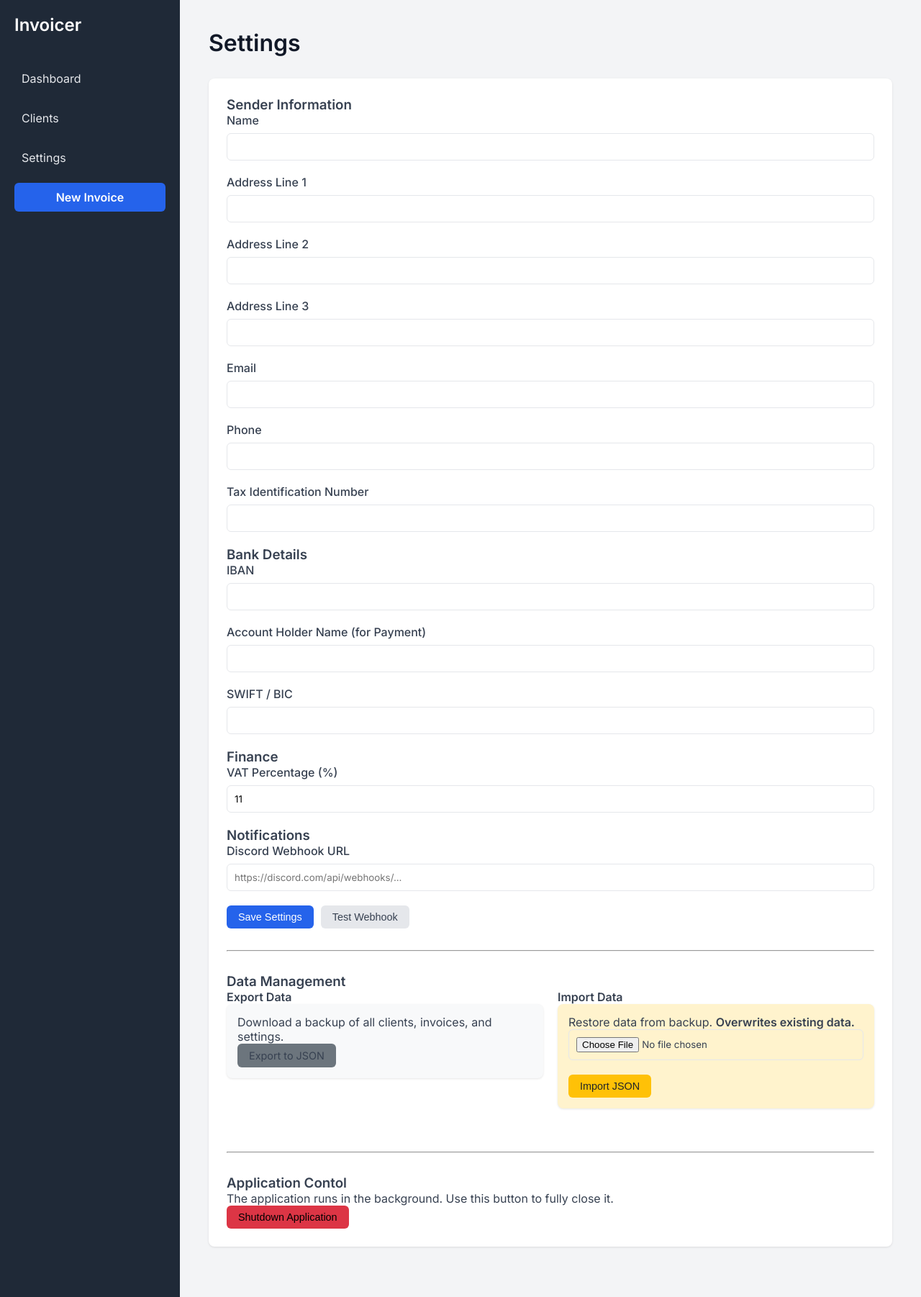
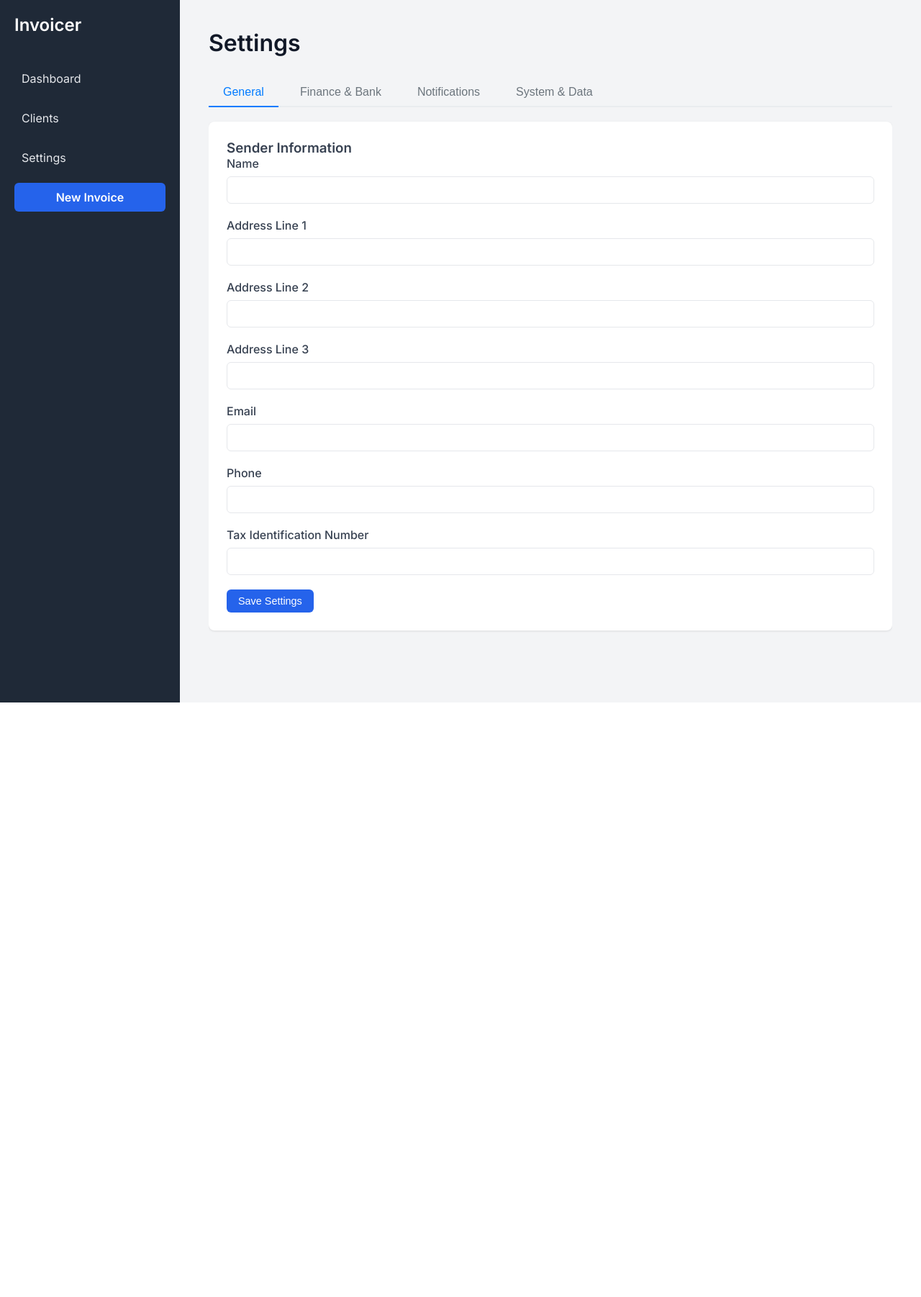
Before and after one commit to JosephLteif/Invoice-generator, a Flask app: page /settings in a window 1280 px wide. Shown: the whole page at 72% size. After the commit the page ends 976 px from the top, so only its background shows below. Run offline with Flask 3, Linux system fonts and the light colour scheme; parts of the project's set-up code (start-up, migrations or seed data) failed here and were passed over.

Commit message:
settings UI reworked

```diff
--- a/static/style.css
+++ b/static/style.css
@@ -193,3 +193,110 @@ input, select, textarea {
     background-color: #d1fae5;
     color: #065f46;
 }
+
+/* Tabs */
+.tabs {
+    display: flex;
+    border-bottom: 2px solid #e9ecef;
+    margin-bottom: 20px;
+    gap: 10px;
+}
+
+.tab-btn {
+    padding: 10px 20px;
+    border: none;
+    background: none;
+    cursor: pointer;
+    font-size: 1rem;
+    color: #6c757d;
+    font-weight: 500;
+    border-bottom: 2px solid transparent;
+    transition: all 0.3s ease;
+    margin-bottom: -2px;
+}
+
+.tab-btn:hover {
+    color: #495057;
+    background-color: rgba(0,0,0,0.02);
+    border-radius: 5px 5px 0 0;
+}
+
+.tab-btn.active {
+    color: #007bff;
+    border-bottom: 2px solid #007bff;
+}
+
+.tab-content {
+    display: none;
+    animation: fadeIn 0.3s ease-in-out;
+}
+
+.tab-content.active {
+    display: block;
+}
+
+@keyframes fadeIn {
+    from { opacity: 0; transform: translateY(5px); }
+    to { opacity: 1; transform: translateY(0); }
+}
+
+/* Enhanced Cards (Data Management) */
+.data-card {
+    background: #fff;
+    border: 1px solid #e1e4e8;
+    border-radius: 8px;
+    padding: 20px;
+    box-shadow: 0 2px 4px rgba(0,0,0,0.02);
+    transition: transform 0.2s, box-shadow 0.2s;
+    height: 100%;
+    display: flex;
+    flex-direction: column;
+}
+
+.data-card:hover {
+    transform: translateY(-2px);
+    box-shadow: 0 4px 12px rgba(0,0,0,0.08);
+}
+
+.data-card h4 {
+    margin-top: 0;
+    color: #343a40;
+    border-bottom: 1px solid #eee;
+    padding-bottom: 10px;
+    margin-bottom: 15px;
+}
+
+.data-card p {
+    color: #6c757d;
+    font-size: 0.9rem;
+    flex-grow: 1;
+    margin-bottom: 20px;
+}
+
+.file-drop-area {
+    border: 2px dashed #ddd;
+    border-radius: 6px;
+    padding: 20px;
+    text-align: center;
+    margin-bottom: 15px;
+    transition: border-color 0.3s;
+    background: #fafbfc;
+}
+
+.file-drop-area:hover {
+    border-color: #007bff;
+    background: #f0f7ff;
+}
+
+.file-drop-area input[type="file"] {
+    display: none;
+}
+
+.fake-btn {
+    background: #e9ecef;
+    padding: 5px 10px;
+    border-radius: 4px;
+    font-size: 0.8rem;
+    color: #495057;
+    cursor: pointer;
+}
--- a/templates/settings.html
+++ b/templates/settings.html
@@ -3,8 +3,21 @@
 {% block content %}
 <h1>Settings</h1>
 
-<div class="card">
+<div class="card" style="padding: 0; overflow: hidden; background: transparent; box-shadow: none; border: none;">
+    <!-- Tabs Navigation -->
+    <div class="tabs">
+        <button class="tab-btn active" onclick="openTab(event, 'general')">General</button>
+        <button class="tab-btn" onclick="openTab(event, 'finance')">Finance & Bank</button>
+        <button class="tab-btn" onclick="openTab(event, 'notifications')">Notifications</button>
+        <button class="tab-btn" onclick="openTab(event, 'system')">System & Data</button>
+    </div>
+
+    <!-- Main Settings Form -->
     <form action="{{ url_for('settings') }}" method="POST">
+
+        <!-- Tab: General -->
+        <div id="general" class="tab-content active">
+            <div class="card"> <!-- Wrapped in card for white bg and shadow -->
                 <h3>Sender Information</h3>
                 <div class="form-group">
                     <label>Name</label>
@@ -12,15 +25,18 @@
                 </div>
                 <div class="form-group">
                     <label>Address Line 1</label>
-            <input type="text" name="sender_address_line1" value="{{ settings.get('sender_address_line1', '') }}">
+                    <input type="text" name="sender_address_line1"
+                        value="{{ settings.get('sender_address_line1', '') }}">
                 </div>
                 <div class="form-group">
                     <label>Address Line 2</label>
-            <input type="text" name="sender_address_line2" value="{{ settings.get('sender_address_line2', '') }}">
+                    <input type="text" name="sender_address_line2"
+                        value="{{ settings.get('sender_address_line2', '') }}">
                 </div>
                 <div class="form-group">
                     <label>Address Line 3</label>
-            <input type="text" name="sender_address_line3" value="{{ settings.get('sender_address_line3', '') }}">
+                    <input type="text" name="sender_address_line3"
+                        value="{{ settings.get('sender_address_line3', '') }}">
                 </div>
                 <div class="form-group">
                     <label>Email</label>
@@ -34,7 +50,13 @@
                     <label>Tax Identification Number</label>
                     <input type="text" name="tax_id" value="{{ settings.get('tax_id', '') }}">
                 </div>
+                <button type="submit" class="btn btn-primary">Save Settings</button>
+            </div>
+        </div>
 
+        <!-- Tab: Finance -->
+        <div id="finance" class="tab-content">
+            <div class="card">
                 <h3>Bank Details</h3>
                 <div class="form-group">
                     <label>IBAN</label>
@@ -49,12 +71,21 @@
                     <input type="text" name="bank_swift" value="{{ settings.get('bank_swift', '') }}">
                 </div>
 
+                <hr style="margin: 20px 0;">
+
                 <h3>Finance</h3>
                 <div class="form-group">
                     <label>VAT Percentage (%)</label>
-            <input type="number" name="vat_percentage" step="0.01" value="{{ settings.get('vat_percentage', '11') }}">
+                    <input type="number" name="vat_percentage" step="0.01"
+                        value="{{ settings.get('vat_percentage', '11') }}">
+                </div>
+                <button type="submit" class="btn btn-primary">Save Settings</button>
+            </div>
         </div>
 
+        <!-- Tab: Notifications -->
+        <div id="notifications" class="tab-content">
+            <div class="card">
                 <h3>Notifications</h3>
                 <div class="form-group">
                     <label>Discord Webhook URL</label>
@@ -66,16 +97,97 @@
                     <button type="submit" class="btn btn-primary">Save Settings</button>
                     <button type="button" id="testWebhookBtn" class="btn btn-secondary">Test Webhook</button>
                 </div>
+            </div>
+        </div>
     </form>
+
+    <!-- Tab: System (Separate Forms) -->
+    <div id="system" class="tab-content">
+        <div class="card" style="background: transparent; box-shadow: none; border: none; padding: 0;">
+            <h3>Data Management</h3>
+            <div style="display: flex; gap: 20px; flex-wrap: wrap;">
+                <!-- Export Card -->
+                <div style="flex: 1; min-width: 300px;">
+                    <div class="data-card">
+                        <h4>Export Data</h4>
+                        <p>Download a full backup of your clients, invoices, and settings as a JSON file.</p>
+                        <a href="{{ url_for('export_data') }}" class="btn btn-secondary"
+                            style="margin-top: auto; text-align: center;">Download Backup</a>
+                    </div>
+                </div>
+
+                <!-- Import Card -->
+                <div style="flex: 1; min-width: 300px;">
+                    <div class="data-card">
+                        <h4>Import Data</h4>
+                        <p>Restore data from a backup file. <strong>Warning: This overwrites all current data.</strong>
+                        </p>
+
+                        <form action="{{ url_for('import_data') }}" method="POST" enctype="multipart/form-data"
+                            onsubmit="return confirm('WARNING: This will DELETE all current data and replace it with the imported file. This action cannot be undone. Proceed?');">
+
+                            <div class="file-drop-area" onclick="document.getElementById('fileInput').click()">
+                                <span class="fake-btn">Choose File</span>
+                                <span class="file-msg">or drag and drop here</span>
+                                <input type="file" id="fileInput" name="file" accept=".json" required
+                                    onchange="updateFileMsg(this)">
+                            </div>
+
+                            <button type="submit" class="btn btn-warning"
+                                style="width: 100%; background-color: #ffc107; border-color: #ffc107; color: #212529;">Import
+                                JSON</button>
+                        </form>
+                    </div>
+                </div>
+            </div>
+
+            <hr style="margin: 40px 0;">
+
+            <h3>Application Control</h3>
+            <div class="data-card" style="border-color: #f5c6cb; background: #fff8f8;">
+                <h4 style="color: #dc3545; border-bottom-color: #f5c6cb;">Danger Zone</h4>
+                <p>The application runs in the background. Use this button to fully terminate the process.</p>
+                <form action="{{ url_for('shutdown') }}" method="POST"
+                    onsubmit="return confirm('Are you sure you want to shut down the application?');">
+                    <button type="submit" class="btn btn-danger">Shutdown Application</button>
+                </form>
+            </div>
+        </div>
+    </div>
+</div>
 
 <div id="toast-container" style="position: fixed; top: 20px; right: 20px; z-index: 1000;"></div>
 
 <script>
-        document.getElementById('testWebhookBtn').addEventListener('click', async function () {
+    function openTab(evt, tabName) {
+        var i, tabContent, tabBtns;
+
+        tabContent = document.getElementsByClassName("tab-content");
+        for (i = 0; i < tabContent.length; i++) {
+            tabContent[i].classList.remove("active");
+        }
+
+        tabBtns = document.getElementsByClassName("tab-btn");
+        for (i = 0; i < tabBtns.length; i++) {
+            tabBtns[i].classList.remove("active");
+        }
+
+        document.getElementById(tabName).classList.add("active");
+        evt.currentTarget.classList.add("active");
+    }
+
+    // Reuse existing test button logic but ensure it listens to clicks correctly
+    document.addEventListener('DOMContentLoaded', function () {
+        // Tab switching logic is separate
+
+        // Webhook Test Logic
+        const testBtn = document.getElementById('testWebhookBtn');
+        if (testBtn) {
+            testBtn.addEventListener('click', async function () {
                 const btn = this;
                 const originalText = btn.innerText;
                 const urlInput = document.querySelector('input[name="discord_webhook_url"]');
-            const webhookUrl = urlInput.value;
+                const webhookUrl = urlInput ? urlInput.value : '';
 
                 if (!webhookUrl) {
                     showToast("Please enter a Webhook URL first.", "error");
@@ -108,6 +220,17 @@
                     btn.innerText = originalText;
                 }
             });
+        }
+    });
+
+    function updateFileMsg(input) {
+        var msgSpan = input.parentNode.querySelector('.file-msg');
+        if (input.files && input.files.length > 0) {
+            msgSpan.innerText = input.files[0].name;
+        } else {
+            msgSpan.innerText = "or drag and drop here";
+        }
+    }
 
     function showToast(message, type) {
         const container = document.getElementById('toast-container');
@@ -145,43 +268,4 @@
         }, 3000);
     }
 </script>
-
-    <hr style="margin: 30px 0;">
-
-    <h3>Data Management</h3>
-    <div style="display: flex; gap: 20px; flex-wrap: wrap;">
-        <div style="flex: 1; min-width: 300px;">
-            <h4>Export Data</h4>
-            <div class="card" style="padding: 15px; background: #f8f9fa;">
-                <p>Download a backup of all clients, invoices, and settings.</p>
-                <a href="{{ url_for('export_data') }}" class="btn btn-secondary"
-                    style="background-color: #6c757d; border-color: #6c757d;">Export to JSON</a>
-            </div>
-        </div>
-        <div style="flex: 1; min-width: 300px;">
-            <h4>Import Data</h4>
-            <div class="card" style="padding: 15px; background: #fff3cd;">
-                <p>Restore data from backup. <strong>Overwrites existing data.</strong></p>
-                <form action="{{ url_for('import_data') }}" method="POST" enctype="multipart/form-data"
-                    onsubmit="return confirm('WARNING: This will DELETE all current data and replace it with the imported file. This action cannot be undone. Proceed?');">
-                    <div class="form-group">
-                        <input type="file" name="file" accept=".json" required>
-                    </div>
-                    <button type="submit" class="btn btn-warning"
-                        style="background-color: #ffc107; border-color: #ffc107; color: #212529;">Import JSON</button>
-                </form>
-            </div>
-        </div>
-    </div>
-
-    <hr style="margin: 30px 0;">
-
-    <h3>Application Contol</h3>
-    <p>The application runs in the background. Use this button to fully close it.</p>
-    <form action="{{ url_for('shutdown') }}" method="POST"
-        onsubmit="return confirm('Are you sure you want to shut down the application?');">
-        <button type="submit" class="btn btn-danger" style="background-color: #dc3545; border-color: #dc3545;">Shutdown
-            Application</button>
-    </form>
-</div>
 {% endblock %}
```
Lines whose indentation alone changed are shown as unchanged.
